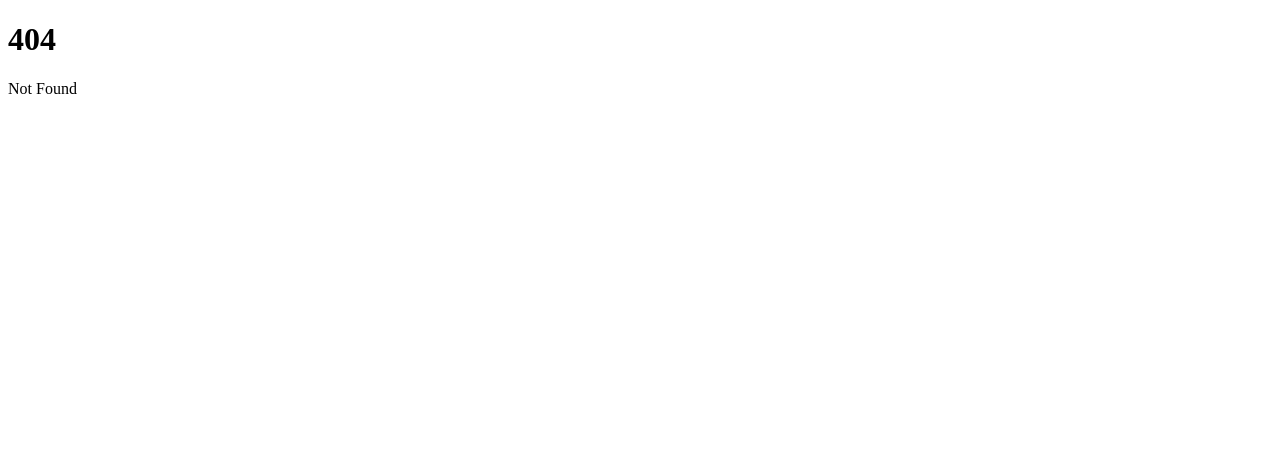
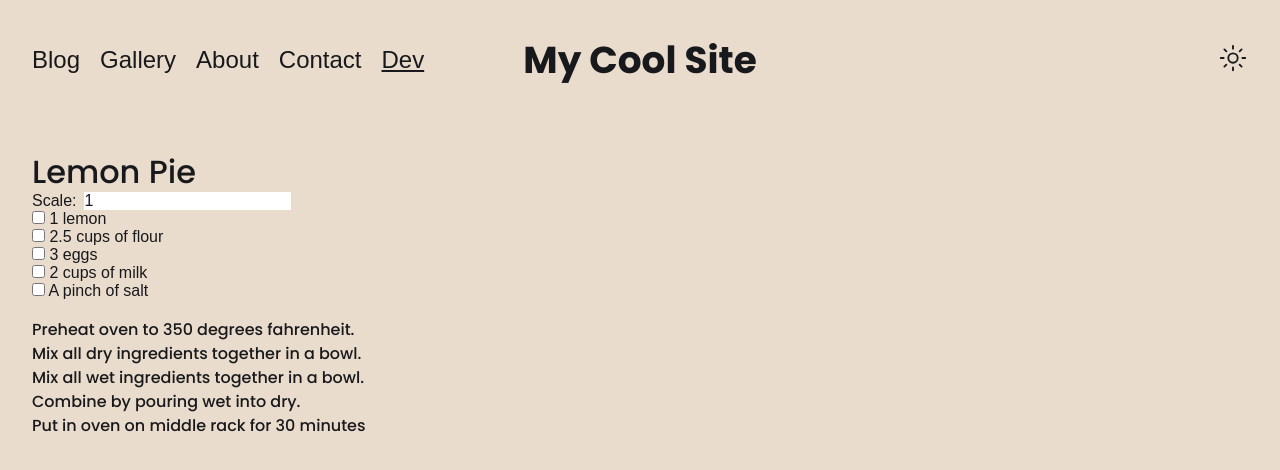
Before and after one commit to gr-eggory/ever-greg, a SvelteKit app: page /dev/usables in a window 1280 px wide. Before the commit this address had no page. Shown: the top 470 px of the page. Built offline with nearby package versions, Linux system fonts and the light colour scheme; a web font is replaced by a local one.

Commit message:
Adding RecipeCard component

```diff
--- /dev/null
+++ b/src/lib/components/usables/RecipeCard/RecipeCard.svelte
@@ -0,0 +1,50 @@
+<script lang="ts">
+	import Body1 from '$lib/components/internal/typography/Body1.svelte';
+	import H4 from '$lib/components/internal/typography/H4.svelte';
+	import type { Ingredient } from './types';
+
+	export let title: string;
+	export let ingredients: Ingredient[];
+	export let steps: string[];
+
+	let scale = 1;
+</script>
+
+<article>
+	<H4>{title}</H4>
+
+	<label class="scale">
+		Scale:
+		<input bind:value={scale} type="number" />
+	</label>
+
+	<ul>
+		{#each ingredients as { item, quantity }}
+			<li>
+				<input id={item} type="checkbox" />
+				<label for={item}>{quantity ? quantity * scale : ''} {item}</label>
+			</li>
+		{/each}
+	</ul>
+	<br />
+	<ol>
+		{#each steps as step}
+			<li>
+				<Body1>{step}</Body1>
+			</li>
+		{/each}
+	</ol>
+</article>
+
+<style>
+	.scale {
+		display: flex;
+		gap: var(--spacing-8);
+	}
+
+	input[type='checkbox'],
+	label {
+		cursor: pointer;
+		user-select: none;
+	}
+</style>
--- /dev/null
+++ b/src/lib/components/usables/RecipeCard/types.ts
@@ -0,0 +1,4 @@
+export interface Ingredient {
+	item: string;
+	quantity?: number;
+}
--- a/src/routes/(site)/dev/+page.svelte
+++ b/src/routes/(site)/dev/+page.svelte
@@ -10,6 +10,9 @@
 	<li>
 		<a href="/dev/typography">Typography</a>
 	</li>
+	<li>
+		<a href="/dev/usables">Usables</a>
+	</li>
 </ul>
 
 <style lang="scss">
--- /dev/null
+++ b/src/routes/(site)/dev/usables/+page.svelte
@@ -0,0 +1,29 @@
+<script>
+	import RecipeCard from '$lib/components/usables/RecipeCard/RecipeCard.svelte';
+</script>
+
+<main>
+	<RecipeCard
+		title="Lemon Pie"
+		ingredients={[
+			{ quantity: 1, item: 'lemon' },
+			{ quantity: 2.5, item: 'cups of flour' },
+			{ quantity: 3, item: 'eggs' },
+			{ quantity: 2, item: 'cups of milk' },
+			{ item: 'A pinch of salt' },
+		]}
+		steps={[
+			'Preheat oven to 350 degrees fahrenheit.',
+			'Mix all dry ingredients together in a bowl.',
+			'Mix all wet ingredients together in a bowl.',
+			'Combine by pouring wet into dry.',
+			'Put in oven on middle rack for 30 minutes',
+		]}
+	/>
+</main>
+
+<style>
+	main {
+		padding: var(--spacing-32);
+	}
+</style>
```
